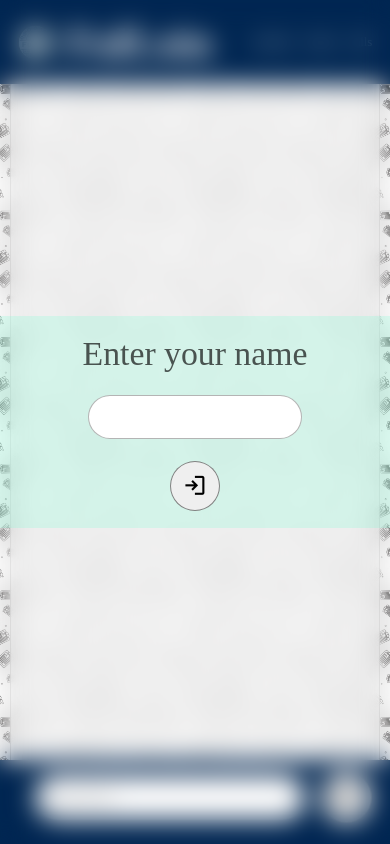
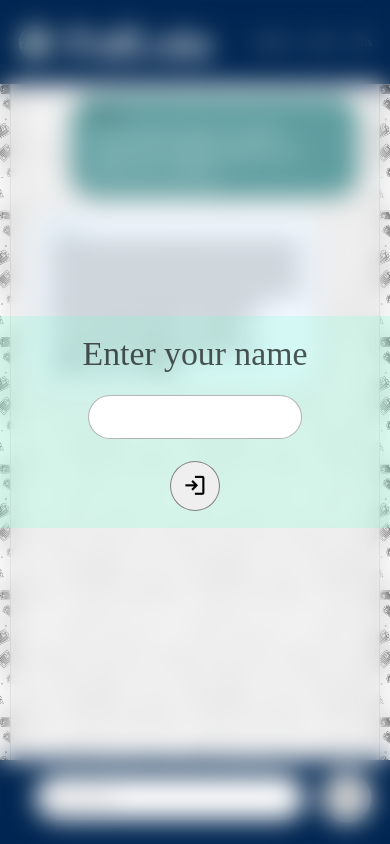
Before and after one commit to Mr-Dey/Fuiloin_chat, a website: page public/index.html in a window 390 px wide. Drawn offline with nearby package versions, Linux system fonts and the light colour scheme.

```diff
--- a/public/css/style.css
+++ b/public/css/style.css
@@ -120,6 +120,7 @@
     padding:1vh 2vh;
     border:.3vh solid rgba(0, 0, 0, 0.38);
     border-radius: 2.5vh;
+    overflow-wrap: break-word;
 }
 
 
--- a/public/index.html
+++ b/public/index.html
@@ -31,14 +31,14 @@
     </nav>
 
     <div class="container color2">
-        <!-- <div class="message right">
+        <div class="message right">
             <div class="username name-right">mrdey</div>
             <div class="text">Lorem ipsum dolor, sit amet consectetur adipisicing elit. Sit officiis eos veniam.</div>
         </div>
         <div class="message left">
             <div class="username name-left">mrdey</div>
-            <div class="text">Lorem ipsum dolor, sit amet consectetur adipisicing elit. Sit officiis eos veniam.</div>
-        </div> -->
+            <div class="text">ssssssssssssssssssssssssssssssssssssssssssssssssssssssssssssssssssssssssssssssssssssssssssssssssssssssssssssssssssssssssssssssssssssssssssssssssss Lorem ipsum dolor, sit amet consectetur adipisicing elit. Sit officiis eos veniam.</div>
+        </div>
     </div>
 
     <!-- https://www.shapedivider.app/ -->
--- a/public/js/clint.js
+++ b/public/js/clint.js
@@ -1,7 +1,7 @@
 //io from socket server
-const socket = io("http://127.0.0.1:3000");
+// const socket = io("http://127.0.0.1:3000");
 // const socket = io("https://fuiloin-chat-supreview.koyeb.app/");
-// const socket = io("http://192.168.1.41:3000");
+const socket = io("http://192.168.1.41:3000");
 console.log("live");
 
 //prompt
```
